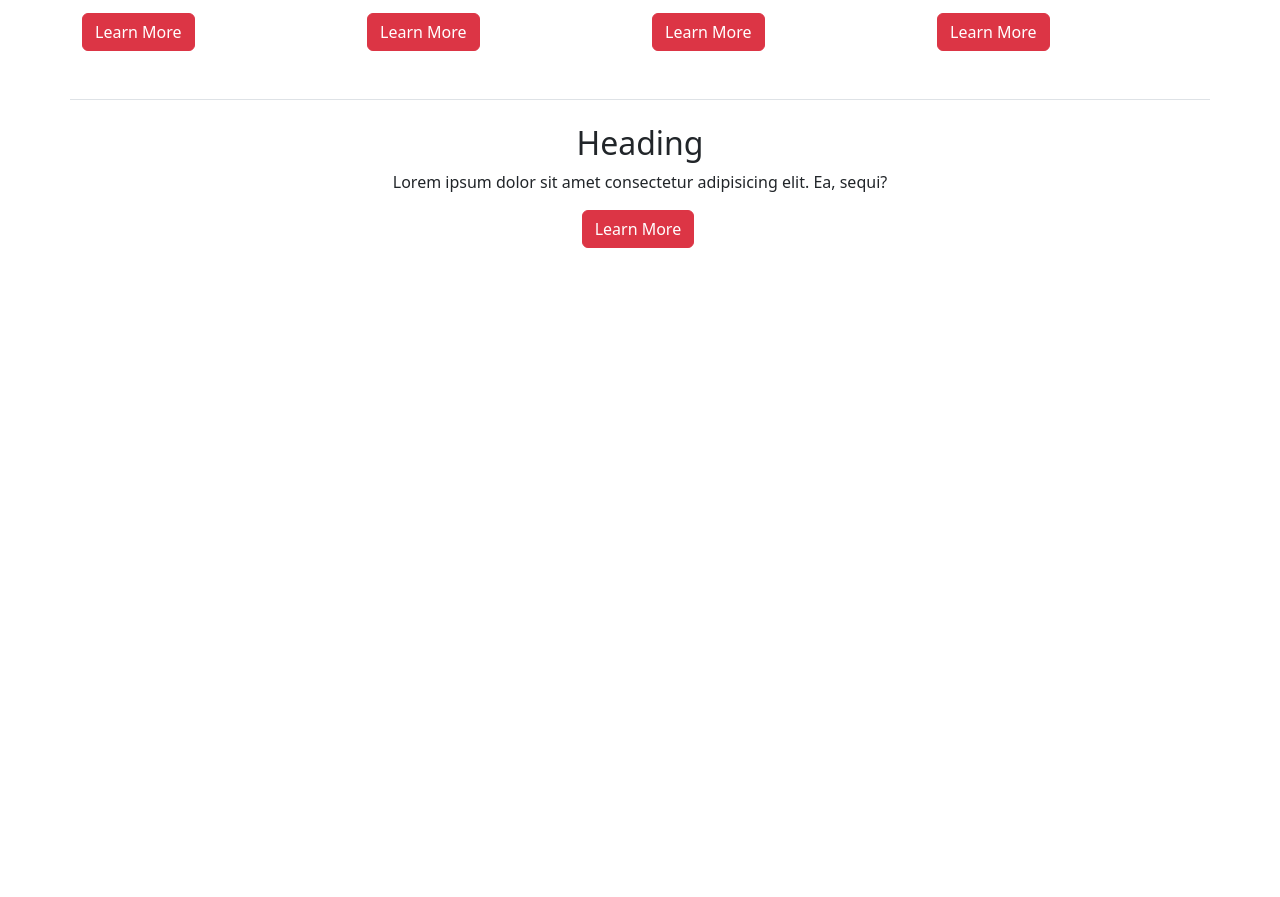
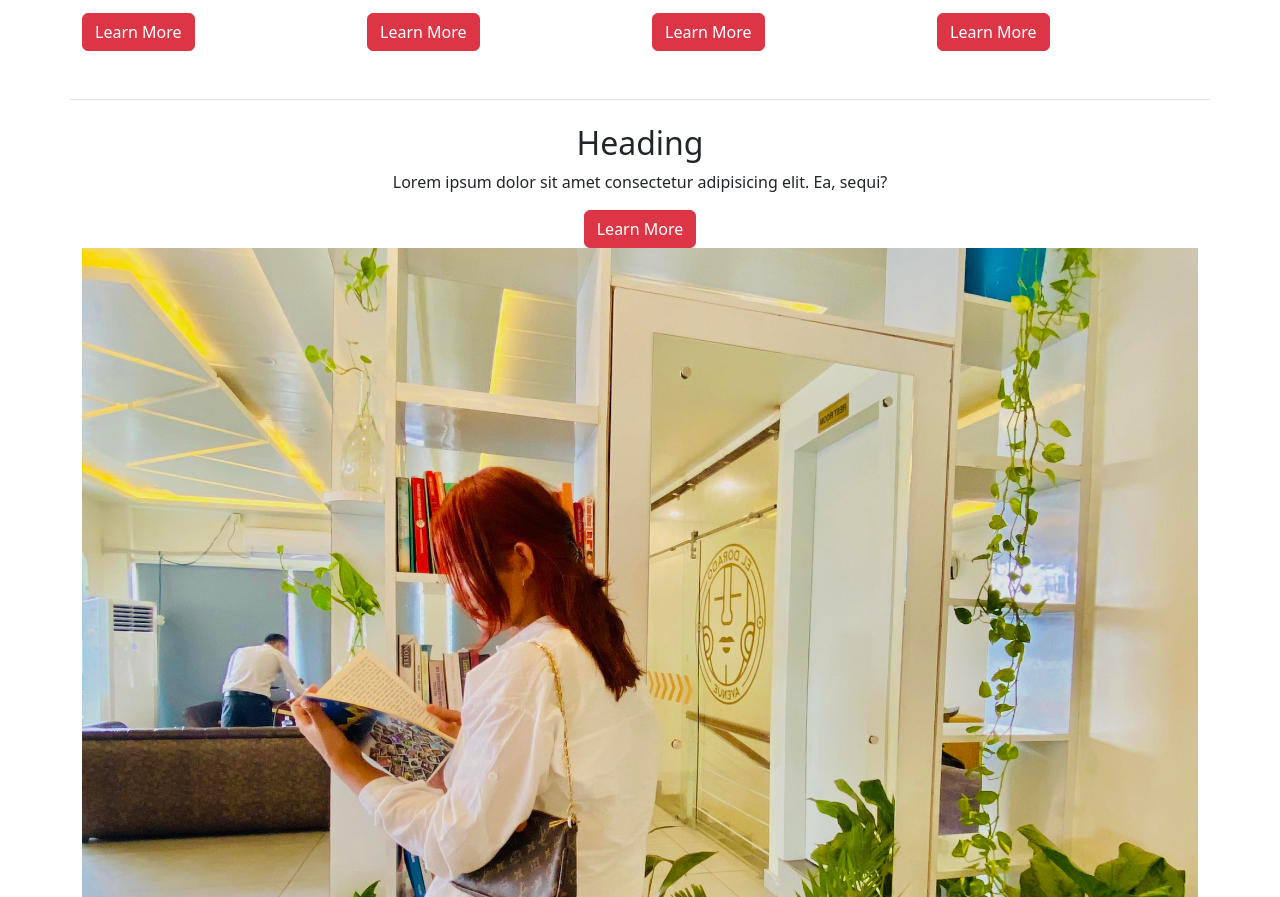
Before and after one commit to lyaxmee/simple-me, a plain HTML site: page index.html in a window 1280 px wide. Shown: the part 2023-2920 px from the top of the page. Before the commit the page ends 2319 px from the top, so only its background shows below. Drawn offline with nearby package versions, Linux system fonts and the light colour scheme.

Commit message:
Update index.html

```diff
--- a/index.html
+++ b/index.html
@@ -136,7 +136,7 @@
             <h2>Heading</h2>
             <p>Lorem ipsum dolor sit amet consectetur adipisicing elit. Ea, sequi?</p>
             <a href="" class="btn btn-danger">Learn More</a>
-            <img class="w-100" src="img/2.jpg" alt="">
+            <img class="w-100" src="2.jpg" alt="">
 
         </div>
     </div>
```
